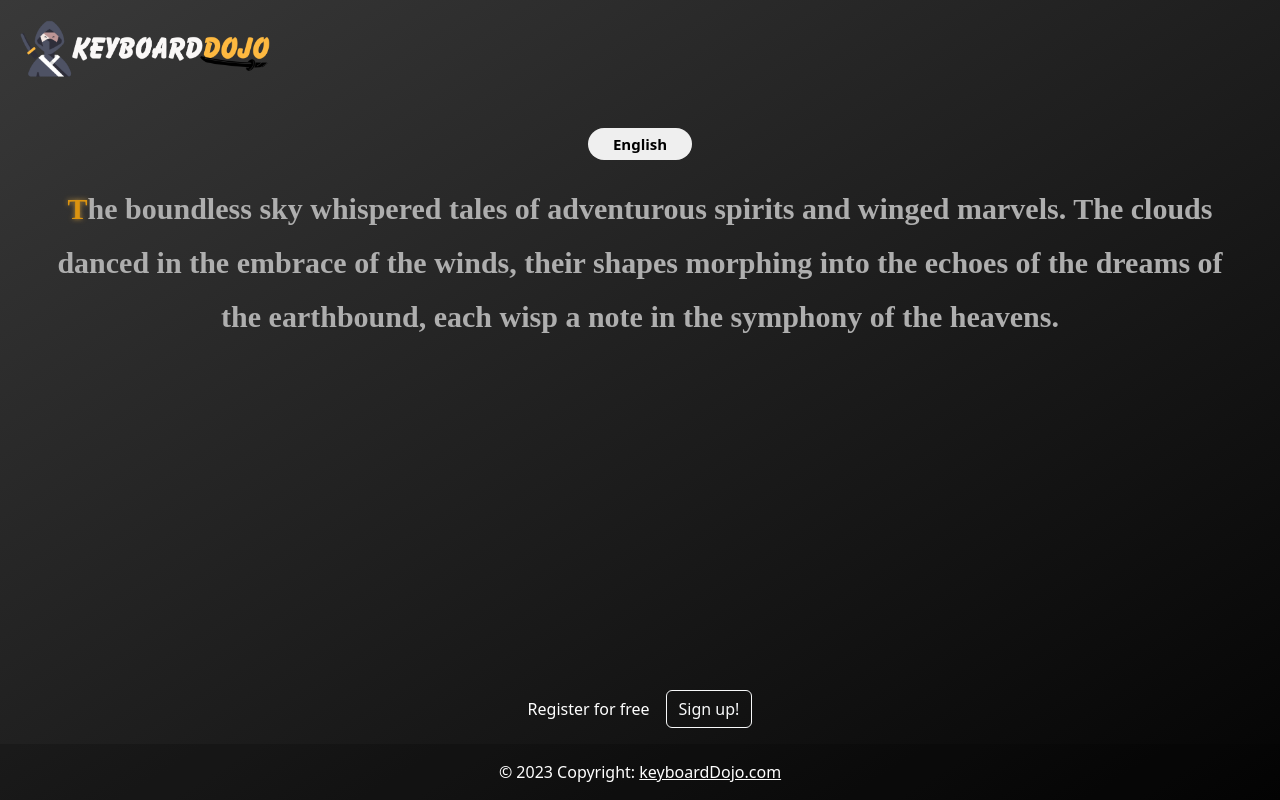
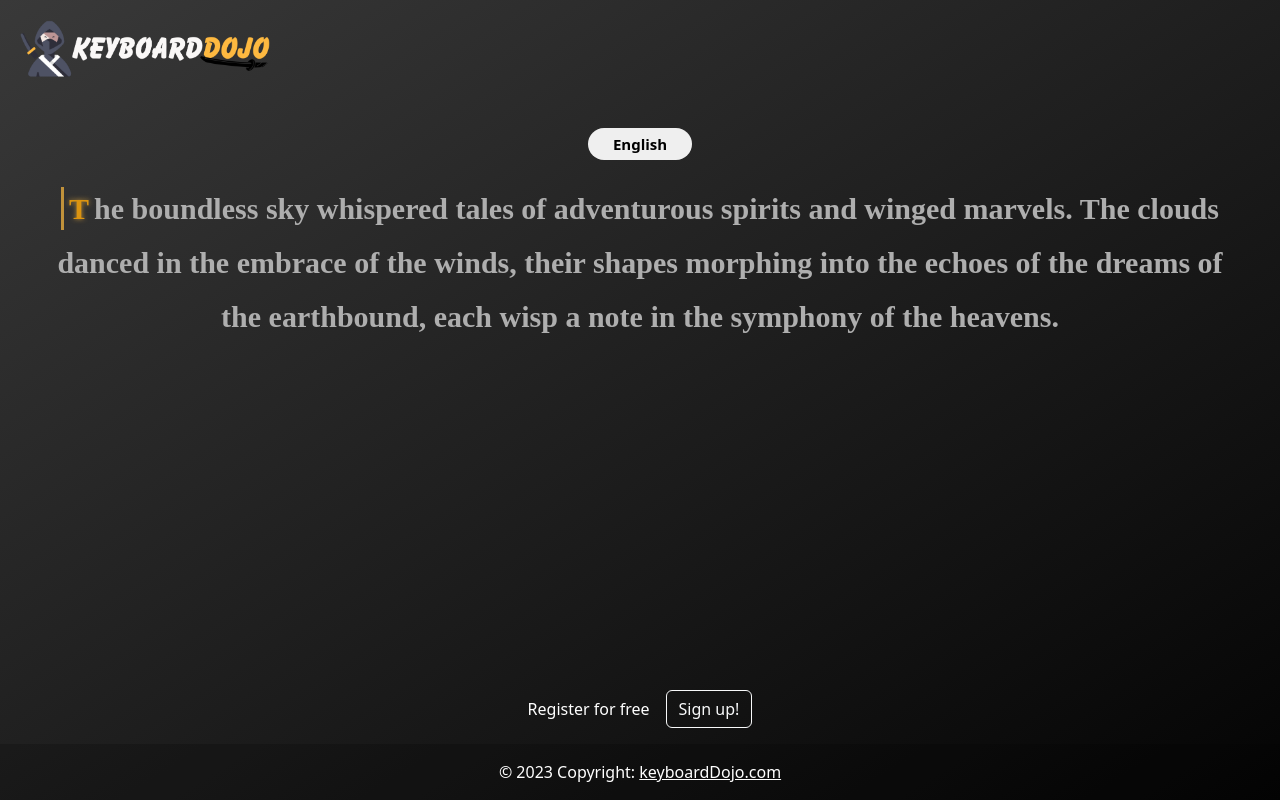
Before and after one commit to suetwong320/KeyboardDojo, a React (Create React App) app: page / in a window 1280 px wide. Built offline with nearby package versions, Linux system fonts and the light colour scheme; a web font is replaced by a local one.

Commit message:
caret line added

```diff
--- a/src/App.css
+++ b/src/App.css
@@ -100,6 +100,8 @@ h3 {
   color: rgb(220, 148, 16);
   text-shadow: 0 0 5px rgb(193, 146, 59);
   transition: 0.3s;
+  border-left: 3px solid rgb(193, 146, 59);
+  padding: 5px;
 }
 
 .others {
```
